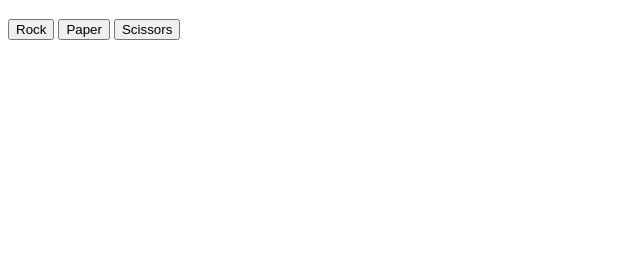
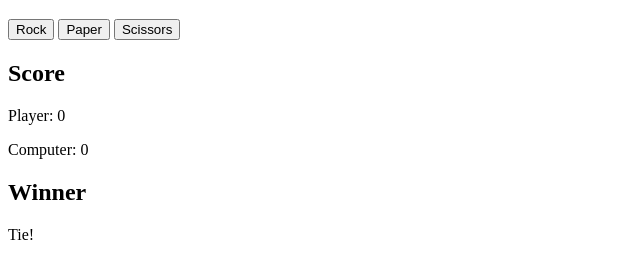
Before and after one commit to sennonacon/RPS, a plain HTML site: page index.html in a window 1280 px wide. Both pictures are taken after a click on the button "Rock". Shown: the part 61-340 px from the top of the page, without its empty margins (0-640 px from the left). Drawn offline with Linux system fonts and the light colour scheme.

Commit message:
updated rounds and winner

```diff
--- a/demos.js
+++ b/demos.js
@@ -3,16 +3,18 @@ let computerScore = 0;
 let round = 1;
 const RPS = ['Rock', 'Paper', 'Scissors'];
 
+const playerScoreElem = document.getElementById('playerScore');
+const computerScoreElem = document.getElementById('computerScore');
+const winnerDisplay = document.getElementById('result');
 
 function getComputerChoice(rps) {
     const randomRPS = Math.floor(Math.random() * rps.length);
     const item = rps[randomRPS];
     return item;
 }
-// trying to upload
 
 function playRound(playerSelection) {
- const computerSelection = getComputerChoice(RPS);
+    const computerSelection = getComputerChoice(RPS);
     let result;
     if (playerSelection === computerSelection) {
         result = 'Tie!';
@@ -28,17 +30,15 @@ function playRound(playerSelection) {
         computerScore++;
     }
 
-
-    console.log(`Results: ${result} (Player: ${playerScore} | Computer: ${computerScore})`);
-
+    playerScoreElem.textContent = playerScore;
+    computerScoreElem.textContent = computerScore;
+    winnerDisplay.textContent = result;
     round++;
-
 
     if (playerScore === 3 || computerScore === 3) {
         endGame();
     }
 }
-
 
 function endGame() {
     let winner;
@@ -48,12 +48,11 @@ function endGame() {
         winner = 'Computer';
     }
 
-
+    winnerDisplay.textContent = `${winner} wins the game!`;
     document.getElementById('rock').disabled = true;
     document.getElementById('paper').disabled = true;
     document.getElementById('scissors').disabled = true;
 }
-
 
 window.onload = function() {
     document.getElementById('rock').addEventListener('click', function() {
--- a/index.html
+++ b/index.html
@@ -4,7 +4,6 @@
     <meta charset="UTF-8">
     <meta http-equiv="X-UA-Compatible" content="IE=edge">
     <meta name="viewport" content="width=device-width, initial-scale=1.0">
-    <script src="demos.js"></script>
     <title>Document</title>
 </head>
 <body>
@@ -12,5 +11,15 @@
     <button id="rock">Rock</button>
     <button id="paper">Paper</button>
     <button id="scissors">Scissors</button>
+    <div id="score">
+        <h2>Score</h2>
+        <p>Player: <span id="playerScore">0</span></p>
+        <p>Computer: <span id="computerScore">0</span></p>
+      </div>
+      <div id="winner">
+        <h2>Winner</h2>
+        <p id="result"></p>
+      </div>
+      <script src="demos.js"></script>
 </body>
 </html>
```
